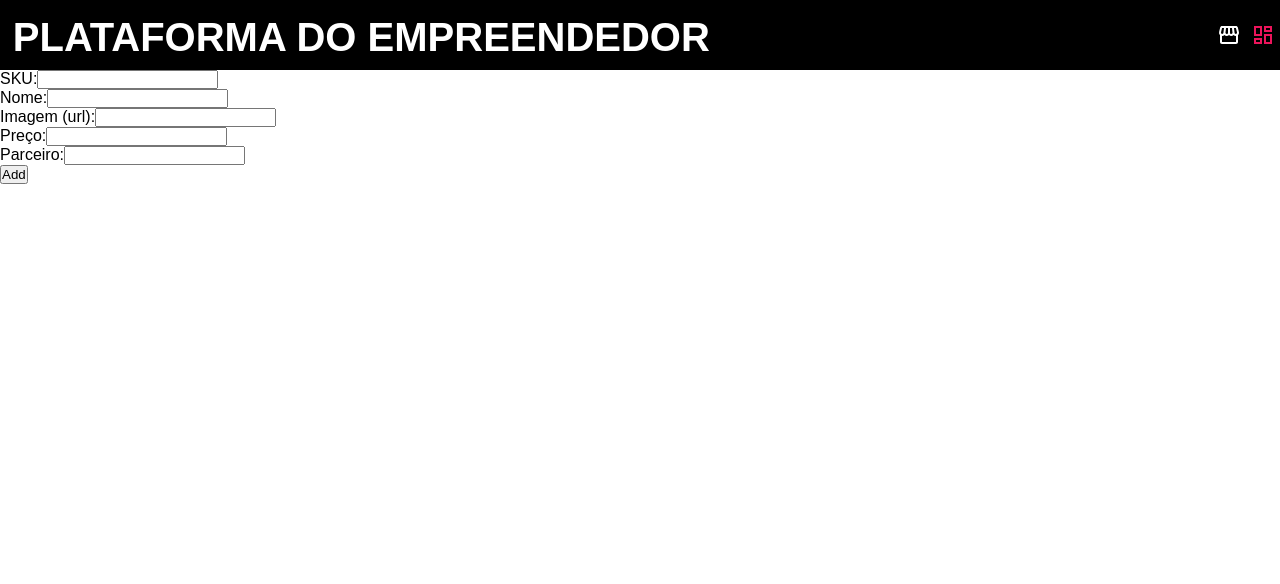
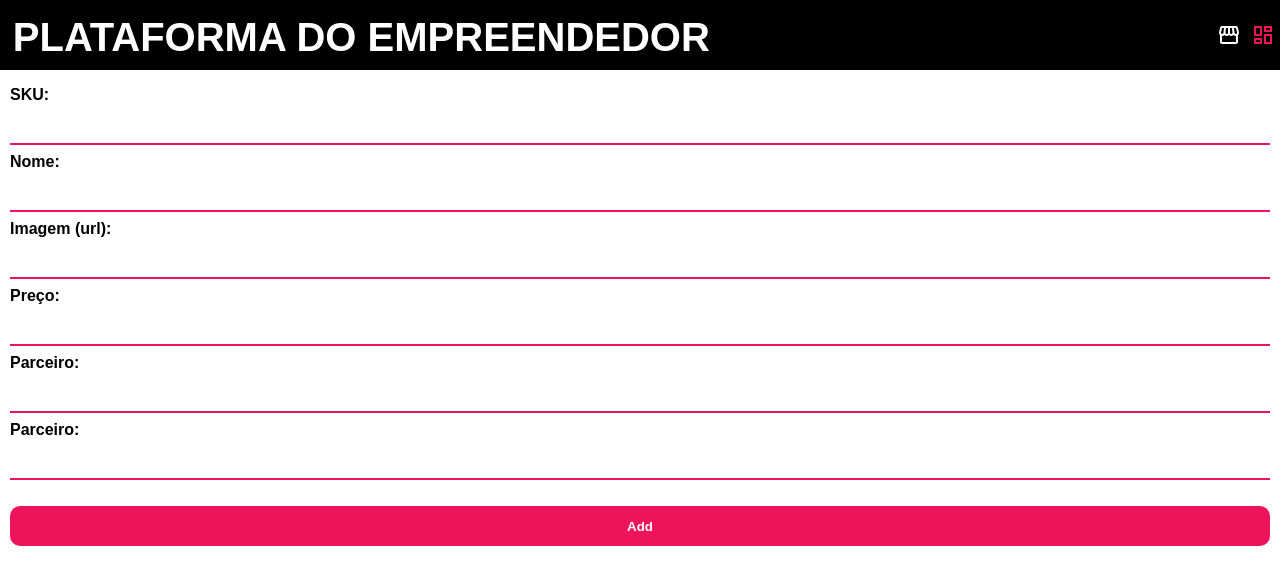
Before and after one commit to otaviolage/empreendedor-front, a React (Create React App) app: page /admin in a window 1280 px wide. Shown: the top 584 px of the page. Built offline with nearby package versions, Linux system fonts and the light colour scheme.

Commit message:
feat tela de cadastro

```diff
--- a/src/components/Product/style.css
+++ b/src/components/Product/style.css
@@ -116,7 +116,6 @@
 }
 .product .comprar .adicionar:hover{
     background-color: #000000;
-
 }
 .product .comprar .adicionar{
     color: white;
@@ -137,7 +136,6 @@
 }
 .product .comprar .remover:hover{
     background-color: #25292C;
-
 }
 .product .comprar .remover{
     color: white;
--- a/src/pages/admin/admin.css
+++ b/src/pages/admin/admin.css
@@ -1,26 +1,40 @@
-.cart{
-    display: flex;
-    align-items: center;
-    flex-direction: column;
+.form{
     width: 100%;
+    padding: 8px 10px;
+    margin: 8px 0;
+    box-sizing: border-box;
+    font-weight: bold;
+    text-decoration: none;
 }
 
-.cart .body-cart{
-    display: flex;
-    align-items: center;
-    flex-direction: column;
-    width: 95%;
-    max-width: 800px;
+input {
+  width: 100%;
+  padding: 8px 10px;
+  margin: 8px 0;
+  box-sizing: border-box;
+  border: none;
+  border-bottom: 2px solid #ED145B;
 }
 
- .item-cart{
-    display: flex;
-    align-items: center;
-    flex-direction: column;
-    width: 100%;
-    max-width: 800px;
+input:focus {
+  border: 3px solid #454647;
 }
 
-.body-cart h1{
-    color: #0a6fc7;
+button {
+  font-weight: bold;
+  text-decoration: none;
+  color: #FFFFFF;
+  width: 100%;
+  height: 40px;
+  border-radius: 10px;
+  background-color: #ED145B;
+  display: flex;
+  align-items: center;
+  justify-content: center;
+  border: none;
+  cursor: pointer;
 }
+
+button:hover{
+    background-color: #000000;
+}
--- a/src/pages/admin/index.jsx
+++ b/src/pages/admin/index.jsx
@@ -46,7 +46,7 @@ class Admin extends React.Component {
         <Header page='admin'/>
         <div className="Admin">
           <div className="container">
-            <div className="others">
+            <div className="form">
               <form onSubmit={this.handleSubmit}>
                 <div>
                   <label>
@@ -78,6 +78,13 @@ class Admin extends React.Component {
                     <input type="text" name="vendor" onChange={this.handleChange} />
                   </label>
                 </div>
+                <div>
+                  <label>
+                    Parceiro:
+                    <input type="text" name="vendor" onChange={this.handleChange} />
+                  </label>
+                </div>
+                <br />
                 <button type="submit">Add</button>
               </form>
             </div>
--- a/src/utils/formatPrice.js
+++ b/src/utils/formatPrice.js
@@ -1,4 +1,5 @@
 const formatPrice = (price) =>{
+    if (price == 0) return 'Grátis'
     return new Intl.NumberFormat('pt-BR', { style: 'currency', currency: 'BRL' }).format(price)
 }
 
```
